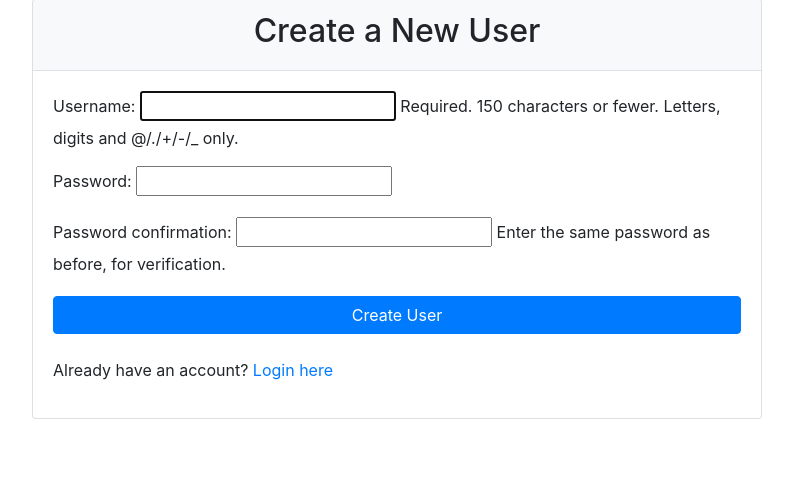
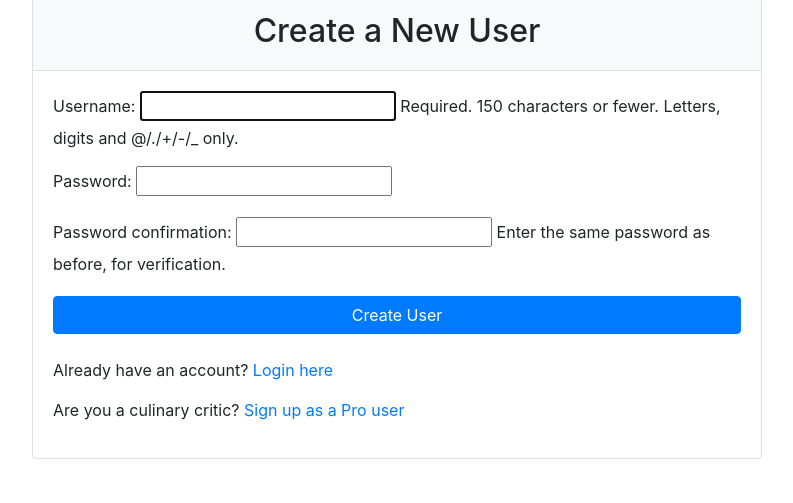
Before and after one commit to paulfersi/fork_finder, a Django app: page /register/ in a window 1280 px wide. Shown: the part 119-622 px from the top of the page, without its empty margins (243-1036 px from the left). Run offline with Django 5.2, Linux system fonts and the light colour scheme; some libraries are stand-ins or nearby versions.

Commit message:
modified login logic

```diff
--- a/core/forms.py
+++ b/core/forms.py
@@ -30,6 +30,7 @@ class CreateRegularUser(UserCreationForm):
 class CreateCriticUser(UserCreationForm):
     def save(self, commit=True):
         user = super().save(commit)
+        user.profile.user_type = 'Critic'
         g = Group.objects.get(name="Critic")
         g.user_set.add(user)
         return user
--- a/core/views.py
+++ b/core/views.py
@@ -13,6 +13,7 @@ from .utils import get_recommended_reviews
 from django.contrib.auth.mixins import LoginRequiredMixin
 from django.views.decorators.csrf import csrf_protect
 from django.utils.decorators import method_decorator
+from braces.views import GroupRequiredMixin
 
 MAPBOX_TOKEN = settings.MAPBOX_ACCESS_TOKEN
 
@@ -64,7 +65,7 @@ class UserCreateView(CreateView):
 class ProUserCreateView(CreateView):
     form_class = CreateCriticUser
     template_name = "registration/pro_user_create.html"
-    success_url = reverse_lazy("login")
+    success_url = reverse_lazy("pro_login")
 
 
 def profile_view(request,pk):
@@ -93,8 +94,8 @@ def search_user_view(request):
             return render(request, 'user_not_found.html', {'query': query})
     return redirect('feed')
 
-@method_decorator(login_required, name='dispatch')
-class AddReviewView(View):
+
+class AddReviewView(LoginRequiredMixin,View):
     def get(self, request, *args, **kwargs):
         form = ReviewForm()
 
@@ -137,8 +138,9 @@ class AddReviewView(View):
         return render(request, 'add_review.html', {'form': form, 'mapbox_access_token': mapbox_access_token})
 
 
-class AddProReviewView(View):
+class AddProReviewView(GroupRequiredMixin,View):
     def get(self, request, *args, **kwargs):
+        group_required = ["Critic"]
         form = CriticReviewForm()
         mapbox_access_token = settings.MAPBOX_ACCESS_TOKEN
         return render(request, 'add_pro_review.html', {'form': form, 'mapbox_access_token': mapbox_access_token})
--- a/templates/registration/pro_user_create.html
+++ b/templates/registration/pro_user_create.html
@@ -15,6 +15,7 @@
                 </form>
                 <br>
                 <p>Already have an account? <a href="{% url 'pro_login' %}">Login here</a></p>
+                <p>Not a culinary critic? <a href="{% url 'register' %}">Sign up as a regular user</a></p>
             </div>
         </div>
     </div>
--- a/templates/registration/user_create.html
+++ b/templates/registration/user_create.html
@@ -15,6 +15,7 @@
                 </form>
                 <br>
             <p>Already have an account? <a href="{% url 'login' %}">Login here</a></p>
+            <p>Are you a culinary critic? <a href="{% url 'pro_register' %}">Sign up as a Pro user</a></p>
             </div>
         </div>
     </div>
```
Also changed, not shown: db.sqlite3, 2 other files.
